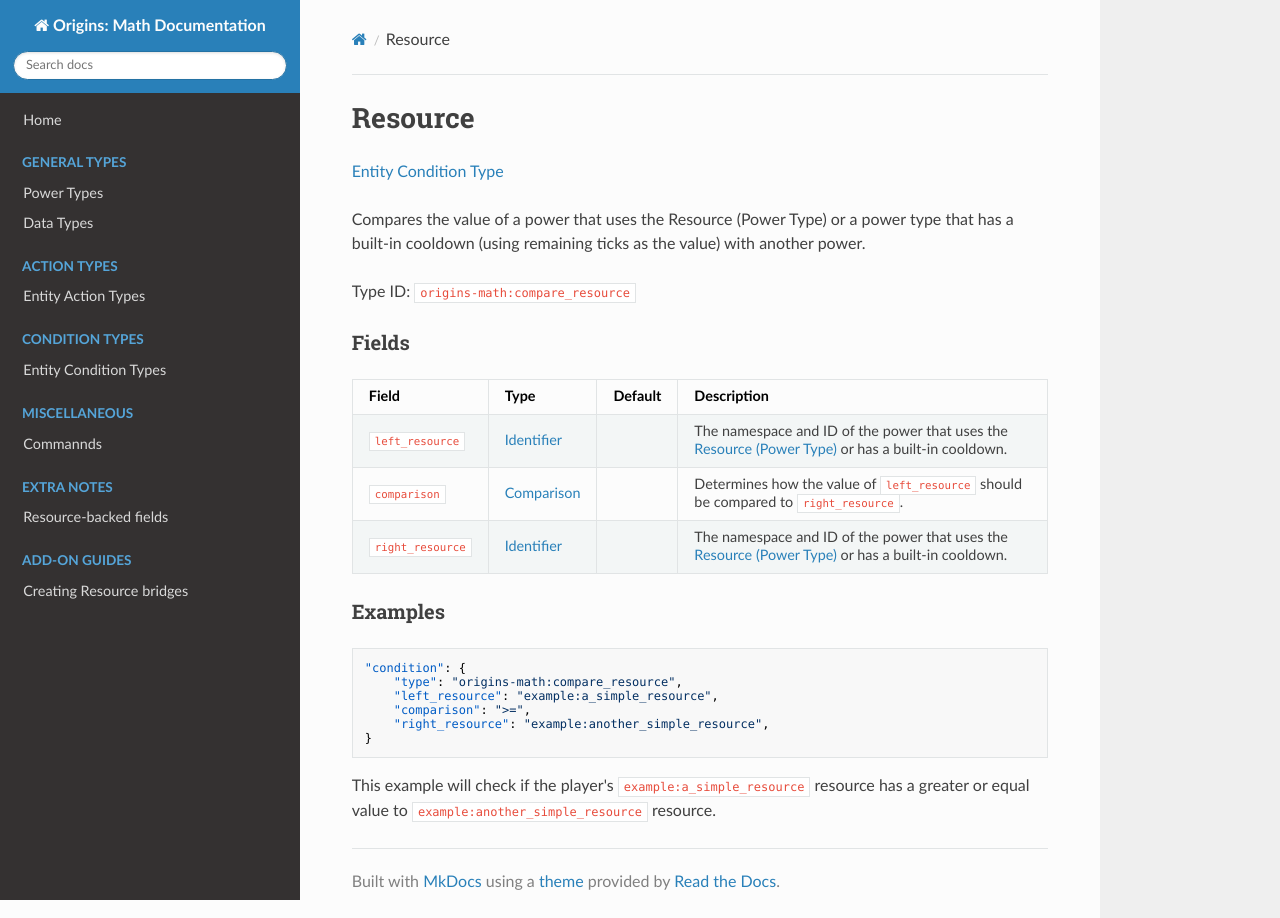
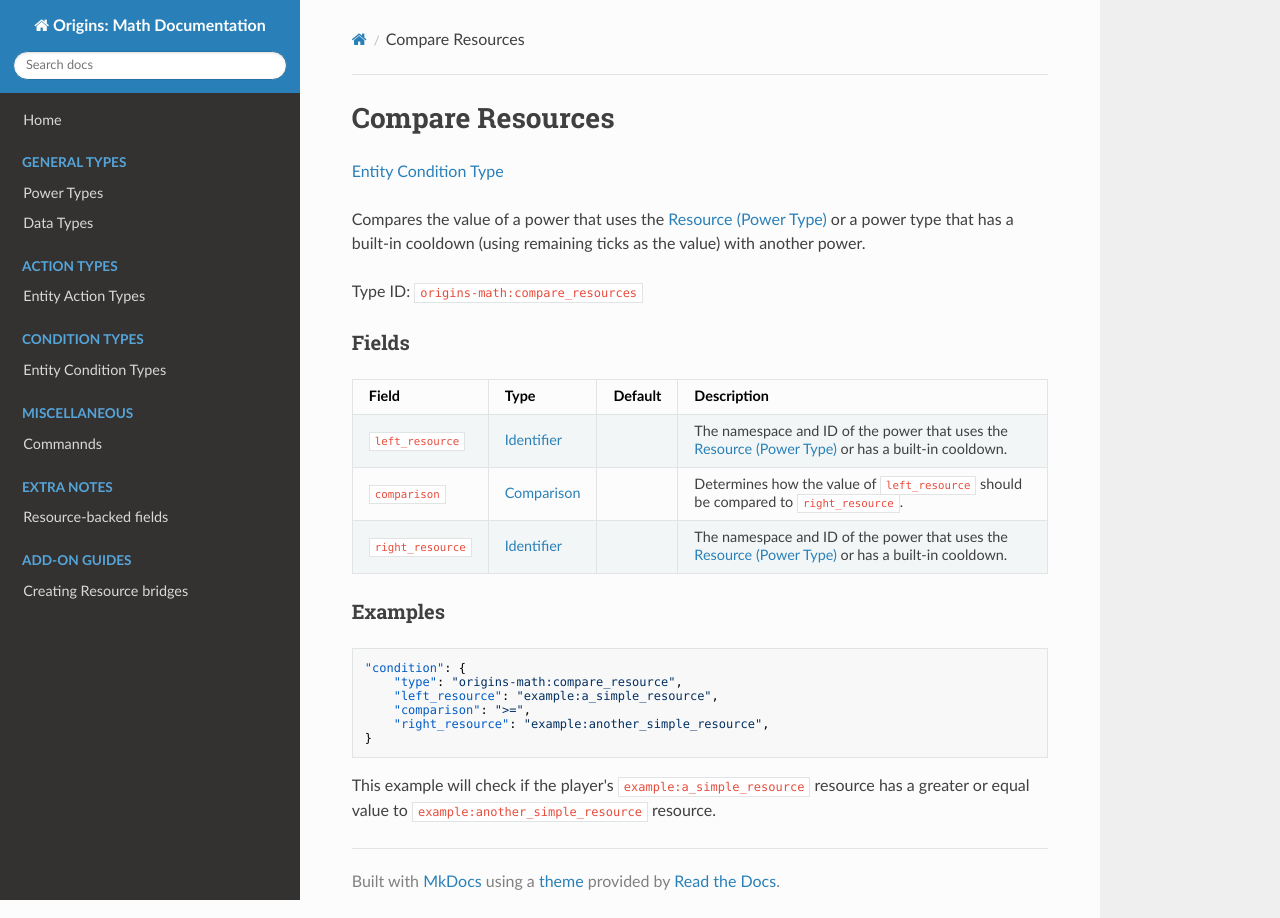
Before and after one commit to xrickastley/origins-math-docs, an MkDocs documentation site: the page built from docs/types/entity_condition_types/compare_resources.md, in a window 1280 px wide. Built offline with MkDocs 1.6.1, drawn with Linux system fonts in a browser that asks for light colours; nearby versions of some CDN libraries.

Commit message:
Changed invalid Type ID and name.

```diff
--- a/docs/types/entity_condition_types/compare_resources.md
+++ b/docs/types/entity_condition_types/compare_resources.md
@@ -1,10 +1,10 @@
-# Resource
+# Compare Resources
 
 [Entity Condition Type](../entity_condition_types.md)
 
-Compares the value of a power that uses the Resource (Power Type) or a power type that has a built-in cooldown (using remaining ticks as the value) with another power.
+Compares the value of a power that uses the [Resource (Power Type)](https://origins.readthedocs.io/en/latest/types/power_types/resource/) or a power type that has a built-in cooldown (using remaining ticks as the value) with another power.
 
-Type ID: `origins-math:compare_resource`
+Type ID: `origins-math:compare_resources`
 
 ### Fields
 | Field			| Type		| Default		| Description								|
```
